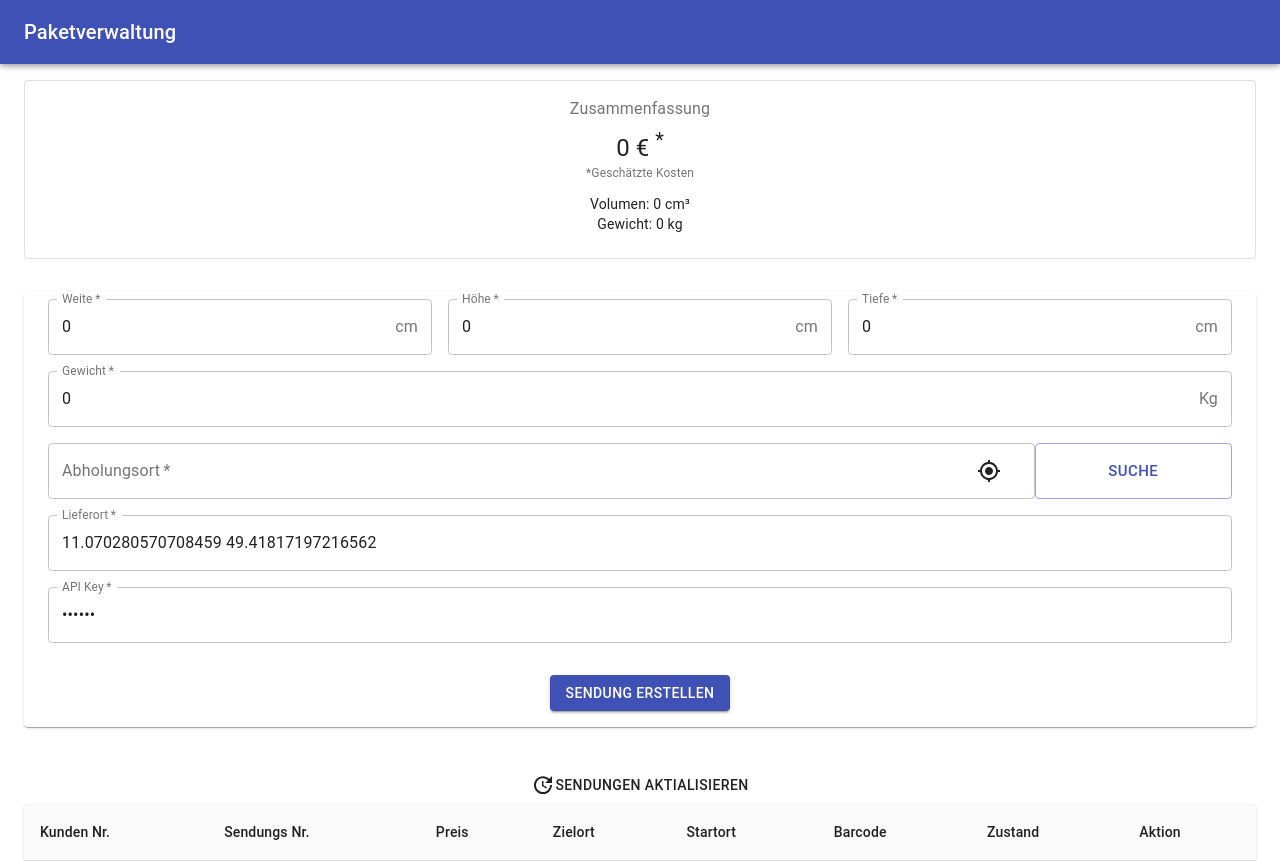
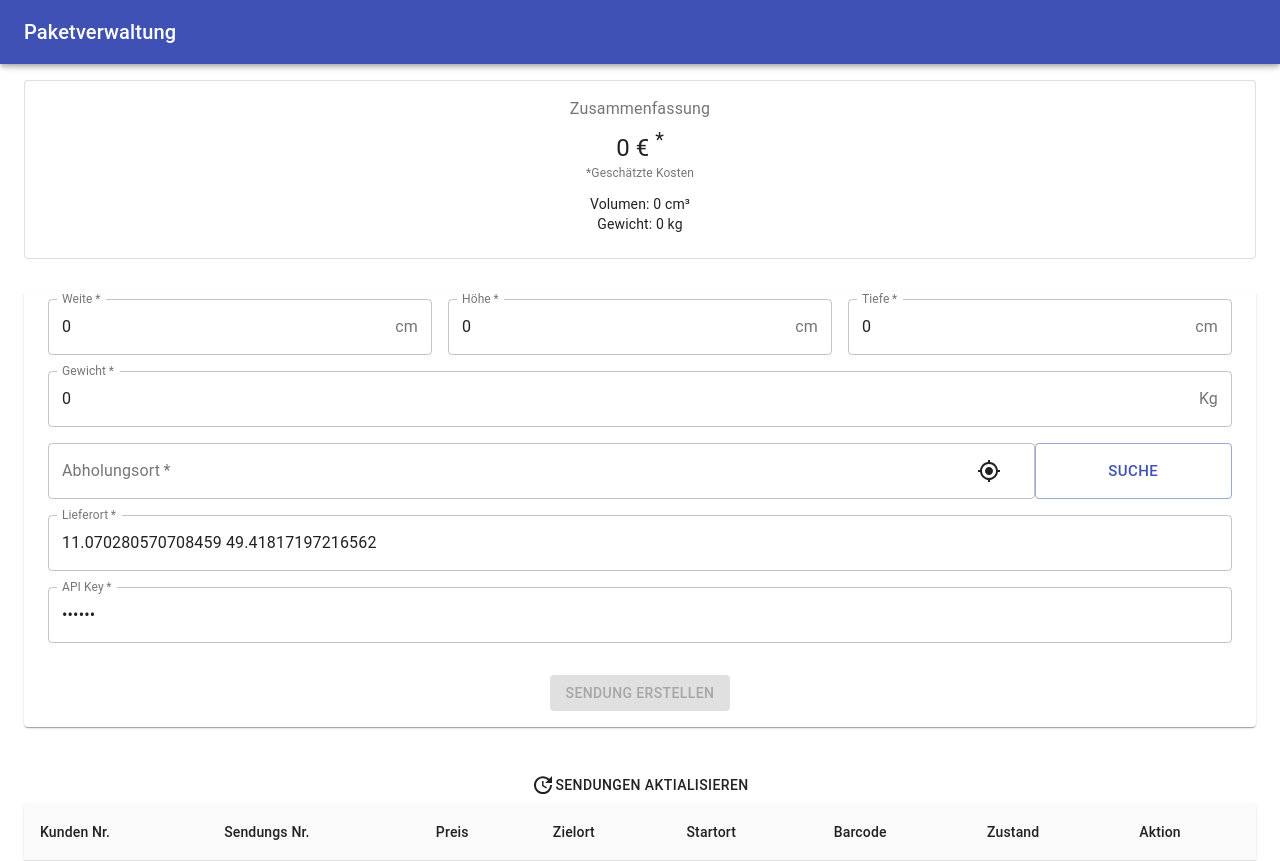
Before and after one commit to SetZero/LogisticsBPMN, a React (Create React App) app in the folder package_frontend/: page / in a window 1280 px wide. Built offline with nearby package versions, Linux system fonts and the light colour scheme.

Commit message:
disable shipment creation if location is empty

```diff
--- a/package_frontend/src/App.jsx
+++ b/package_frontend/src/App.jsx
@@ -436,7 +436,7 @@ function App() {
                   </Grid>
                   <Box m={2} />
                   <Box p={2}>
-                    <Button variant="contained" color="primary" type="submit" disabled={packageLoading || !!packageLoadingErrorMessage}>
+                    <Button variant="contained" color="primary" type="submit" disabled={packageLoading || !!packageLoadingErrorMessage || location === ''}>
                       {packageLoading ? (<CircularProgress />) : (packageLoadingErrorMessage !== null ? "API nicht erreichbar" : "Sendung erstellen")}
                     </Button>
                   </Box>
```
